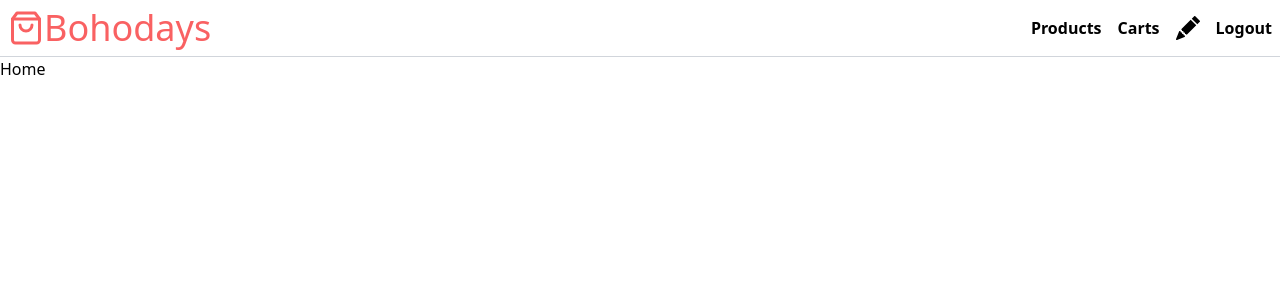
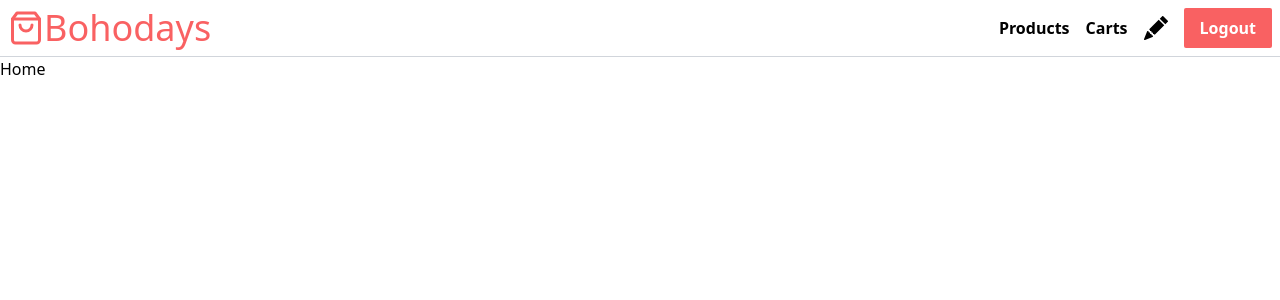
Before and after one commit to bohodays/Bohodays-Shop, a React (Vite) app: page / in a window 1280 px wide. Shown: the top 300 px of the page. Built offline with nearby package versions, Linux system fonts and the light colour scheme; no server answers; the database is empty; sample sign-in values are in the browser's storage.

Commit message:
feat : route 경로 보호

```diff
--- a/src/App.tsx
+++ b/src/App.tsx
@@ -1,12 +1,13 @@
 import { Outlet } from "react-router-dom";
 import Navbar from "./components/Navbar";
+import { AuthContextProvider } from "./components/context/AuthContext";
 
 function App() {
   return (
-    <>
+    <AuthContextProvider>
       <Navbar />
       <Outlet />
-    </>
+    </AuthContextProvider>
   );
 }
 
--- a/src/components/Navbar.tsx
+++ b/src/components/Navbar.tsx
@@ -1,17 +1,14 @@
 import { Link } from "react-router-dom";
 import { FiShoppingBag } from "react-icons/fi";
 import { BsFillPencilFill } from "react-icons/bs";
-import { login, logout, onUserStateChange } from "../api/firebase";
-import { useState, useEffect } from "react";
-import { userType } from "../types/user-type";
+import { login, logout } from "../api/firebase";
 import User from "./User";
+import Button from "./UI/Button";
+import { useAuthContext } from "./context/AuthContext";
 
 const Navbar = () => {
-  const [user, setUser] = useState<userType>(null);
-
-  useEffect(() => {
-    onUserStateChange(setUser);
-  }, []);
+  const { user, login, logout } = useAuthContext() || {};
+  console.log(login);
 
   return (
     <header className="flex justify-between border-b border-gray-300 p-2">
@@ -21,7 +18,7 @@ const Navbar = () => {
       </Link>
       <nav className="flex items-center gap-4 font-semibold">
         <Link to={"/products"}>Products</Link>
-        <Link to={"/carts"}>Carts</Link>
+        {user && <Link to={"/carts"}>Carts</Link>}
         {user && (
           <Link to={"/products/new"} className="text-2xl">
             <BsFillPencilFill />
@@ -31,9 +28,9 @@ const Navbar = () => {
           <User photoURL={user.photoURL} displayName={user.displayName} />
         )}
         {user ? (
-          <button onClick={logout}>Logout</button>
+          <Button text={"Logout"} onClick={logout} />
         ) : (
-          <button onClick={login}>Login</button>
+          <Button text={"Login"} onClick={login} />
         )}
       </nav>
     </header>
--- /dev/null
+++ b/src/components/UI/Button.tsx
@@ -0,0 +1,19 @@
+import React from "react";
+
+type propsType = {
+  text: string;
+  onClick?: () => void;
+};
+
+const Button = ({ text, onClick }: propsType) => {
+  return (
+    <button
+      className="bg-brand text-white py-2 px-4 rounded-sm hover:brightness-110"
+      onClick={onClick}
+    >
+      {text}
+    </button>
+  );
+};
+
+export default Button;
--- a/src/components/User.tsx
+++ b/src/components/User.tsx
@@ -5,7 +5,7 @@ type userInfo = {
 
 const User = ({ photoURL, displayName }: userInfo) => {
   return (
-    <div className="flex items-center">
+    <div className="flex items-center shrink-0">
       <img
         className="w-10 h-10 rounded-full mr-2"
         src={photoURL ? photoURL : ""}
--- /dev/null
+++ b/src/components/context/AuthContext.tsx
@@ -0,0 +1,35 @@
+import { createContext, useContext, useState, useEffect } from "react";
+import { login, logout, onUserStateChange } from "../../api/firebase";
+import { userType } from "../../types/user-type";
+
+type authContextType =
+  | {
+      user?: userType | null;
+      login?: () => void;
+      logout?: () => void;
+    }
+  | undefined;
+
+const AuthContext = createContext<authContextType>(undefined);
+
+export function AuthContextProvider({
+  children,
+}: {
+  children: React.ReactNode;
+}) {
+  const [user, setUser] = useState<userType>(null);
+
+  useEffect(() => {
+    onUserStateChange(setUser);
+  }, []);
+
+  return (
+    <AuthContext.Provider value={{ user, login: login, logout: logout }}>
+      {children}
+    </AuthContext.Provider>
+  );
+}
+
+export function useAuthContext() {
+  return useContext(AuthContext);
+}
--- a/src/main.tsx
+++ b/src/main.tsx
@@ -9,6 +9,7 @@ import AllProducts from "./pages/AllProducts";
 import NewProduct from "./pages/NewProduct";
 import ProductDetail from "./pages/ProductDetail";
 import MyCart from "./pages/MyCart";
+import ProtectedRoute from "./pages/ProtectedRoute.tsx";
 
 const router = createBrowserRouter([
   {
@@ -18,9 +19,23 @@ const router = createBrowserRouter([
     children: [
       { index: true, path: "/", element: <Home /> },
       { path: "/products", element: <AllProducts /> },
-      { path: "/products/new", element: <NewProduct /> },
+      {
+        path: "/products/new",
+        element: (
+          <ProtectedRoute requireAdmin>
+            <NewProduct />
+          </ProtectedRoute>
+        ),
+      },
       { path: "/products/:id", element: <ProductDetail /> },
-      { path: "/carts", element: <MyCart /> },
+      {
+        path: "/carts",
+        element: (
+          <ProtectedRoute>
+            <MyCart />
+          </ProtectedRoute>
+        ),
+      },
     ],
   },
 ]);
--- /dev/null
+++ b/src/pages/ProtectedRoute.tsx
@@ -0,0 +1,26 @@
+import React from "react";
+import { useAuthContext } from "../components/context/AuthContext";
+import { Navigate } from "react-router-dom";
+
+type propsType = {
+  children: React.ReactNode;
+  requireAdmin?: boolean;
+};
+
+const ProtectedRoute = ({ children, requireAdmin }: propsType) => {
+  // 로그인한 사용자가 있는지 확인
+  // 그 사용자가 어드민 권한이 있는지 확인
+  // requireAdmin이 true인 경우에는 로그인도 되어 있어야하고, 어드민 권한도 가지고 있어야 함
+  // 조건에 맞지 않으면 / 상위 경로로 이동!
+  // 조건에 맞는 경우에만 전달된 children을 보여줌
+
+  const { user } = useAuthContext() || {};
+
+  if (!user || (requireAdmin && !user.isAdmin)) {
+    return <Navigate to={"/"} replace />;
+  }
+
+  return children;
+};
+
+export default ProtectedRoute;
```
